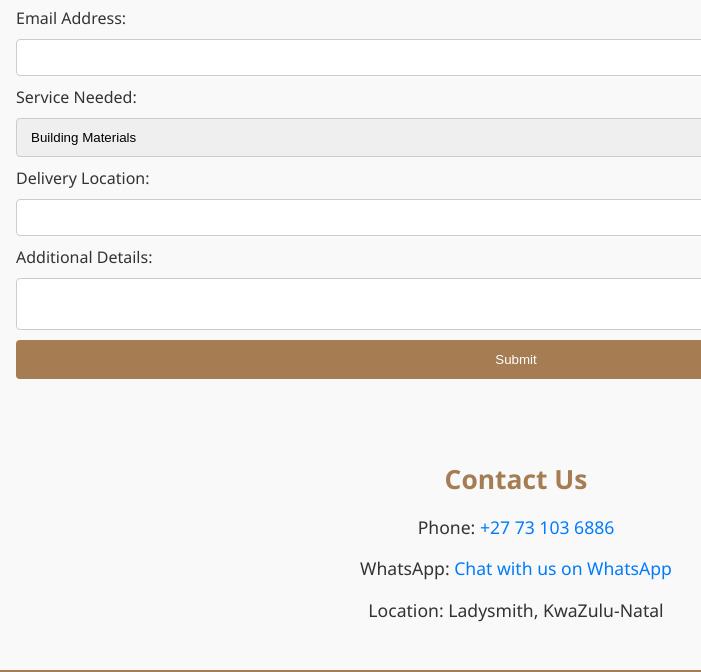
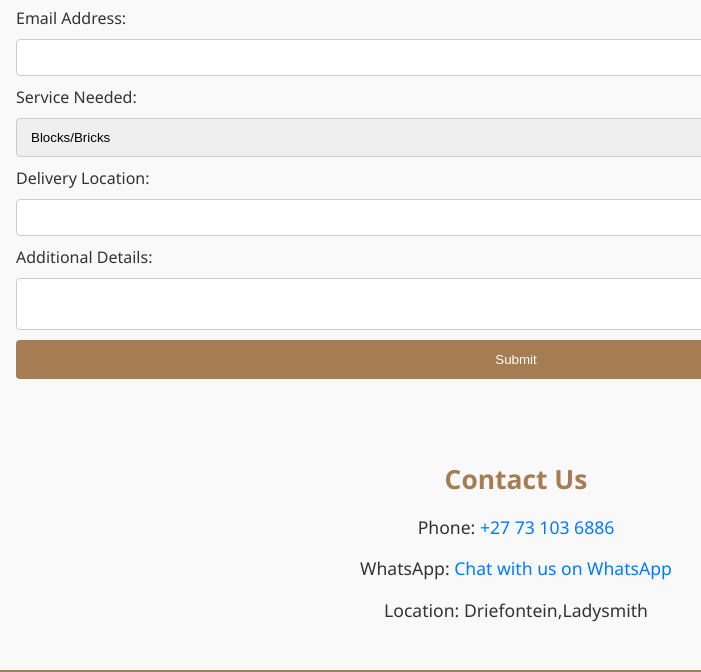
Before and after one commit to Trigga150/IntathakusaTrading, a plain HTML site: page index.html in a window 1280 px wide. Shown: the part 2069-2741 px from the top of the page, 124-825 px from the left. Drawn offline with Linux system fonts and the light colour scheme.

Commit message:
Update index.html

```diff
--- a/index.html
+++ b/index.html
@@ -71,7 +71,8 @@
 
       <label for="service">Service Needed:</label>
       <select id="service" name="service">
-        <option value="building-materials">Building Materials</option>
+        <option value="building-materials">Blocks/Bricks</option>
+        <option value="building-materials">Cement</option>
         <option value="sand-delivery">Sand Delivery</option>
         <option value="both">Both</option>
       </select>
@@ -91,7 +92,7 @@
 <p>Phone: <a href="tel:+27731036886">+27 73 103 6886</a></p>
   <p>WhatsApp: <a href="https://wa.me/27731036886" target="_blank">Chat with us on WhatsApp</a></p>
   <!-- <p>Email: <a href="mailto:info@intathakusa.co.za">info@intathakusa.co.za</a></p> -->
-  <p>Location: Ladysmith, KwaZulu-Natal</p>
+  <p>Location: Driefontein,Ladysmith</p>
   </section>
 <section id="sponsor">
   <h2>Proudly Sponsored By</h2>
```
